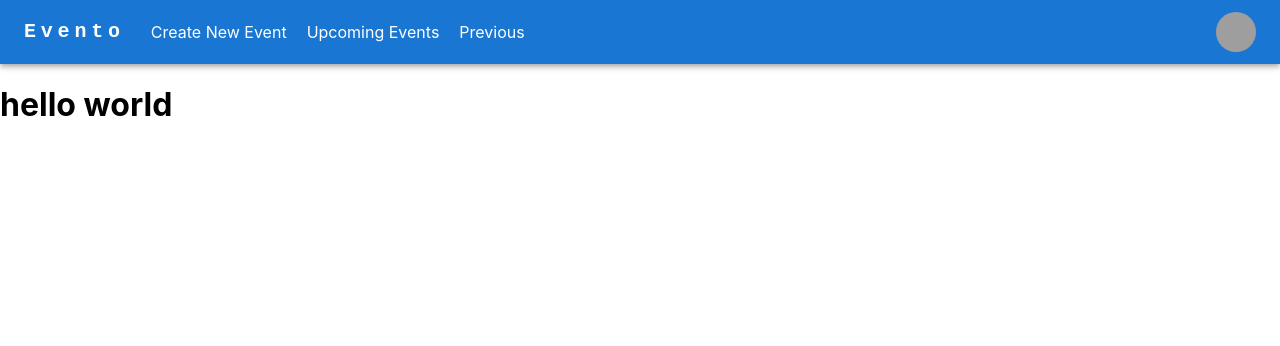
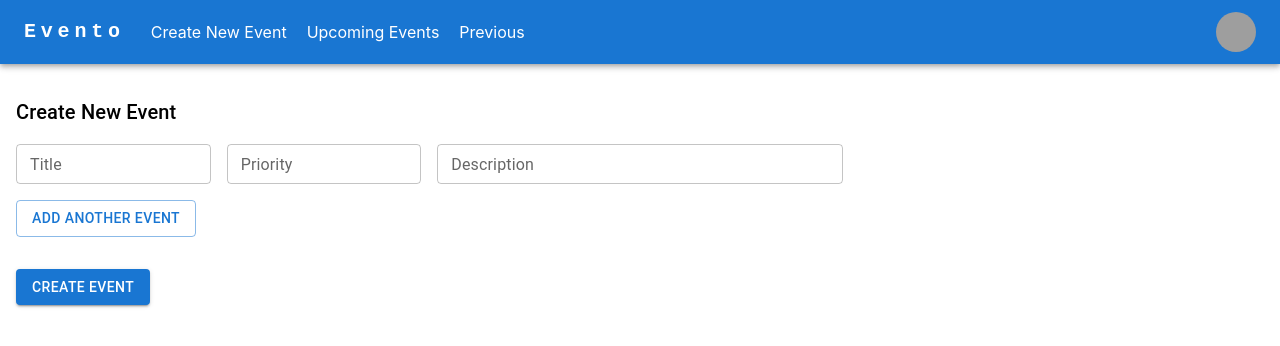
Before and after one commit to K-adu/EventManagement, a React (Create React App) app: page /create in a window 1280 px wide. Shown: the top 346 px of the page. Built offline with nearby package versions, Linux system fonts and the light colour scheme; grey boxes are pictures that could not be loaded.

Commit message:
feat: formik fieldarray

```diff
--- a/src/Pages/Events/Create.jsx
+++ b/src/Pages/Events/Create.jsx
@@ -1,14 +1,96 @@
-import { useFormik, FieldArray, ErrorMessage } from 'formik';
-import * as yup from 'yup';
+import React from 'react';
+import { Formik, Form, Field, FieldArray } from 'formik';
+import { Typography, Grid, Button, TextField, Box } from '@mui/material';
+
+const eventsGroup = { title: '', description: '', priority: '' };
+
 export default function Create() {
-  const initialValues = {
-    title: [''],
-    description: [''],
-    priority: [''],
-  };
   return (
-    <>
-      <h1>hello world</h1>
-    </>
+    <Formik
+      initialValues={{
+        events: [eventsGroup],
+      }}
+      onSubmit={async (values, actions) => {
+        console.log(values);
+        alert(JSON.stringify(values, null, 2));
+      }}
+    >
+      {({ values }) => (
+        <Form>
+          <FieldArray name="events">
+            {({ push, remove }) => (
+              <Grid container spacing={2} sx={{ marginTop: 2, paddingX: 2 }}>
+                <Grid item xs={12}>
+                  <Typography variant="h6" component="h2">
+                    Create New Event
+                  </Typography>
+                </Grid>
+                {values.events.map((_, index) => (
+                  <Grid container item key={index} spacing={2}>
+                    <Grid item xs={4} md={2}>
+                      <Field
+                        fullWidth
+                        name={`events.${index}.title`}
+                        component={TextField}
+                        label="Title"
+                        size="small" // Make fields smaller
+                      />
+                    </Grid>
+                    <Grid item xs={12} md={2}>
+                      <Field
+                        fullWidth
+                        name={`events.${index}.priority`}
+                        component={TextField}
+                        label="Priority"
+                        size="small" // Make fields smaller
+                      />
+                    </Grid>
+                    <Grid item xs={12} md={4}>
+                      <Field
+                        fullWidth
+                        name={`events.${index}.description`}
+                        component={TextField}
+                        label="Description"
+                        size="small" // Make fields smaller
+                      />
+                    </Grid>
+                    {index > 0 && (
+                      <Grid item xs={2}>
+                        <Button
+                          variant="outlined"
+                          color="error"
+                          onClick={() => remove(index)}
+                        >
+                          Delete
+                        </Button>
+                      </Grid>
+                    )}
+                  </Grid>
+                ))}
+                <Grid item xs={12}>
+                  <Box display="flex" alignItems="center">
+                    <Button
+                      variant="outlined"
+                      onClick={() => push(eventsGroup)}
+                    >
+                      Add Another Event
+                    </Button>
+                  </Box>
+                </Grid>
+                <Grid item xs={12}>
+                  <Box mt={2}>
+                    {' '}
+                    {/* Add margin-top */}
+                    <Button type="submit" variant="contained" color="primary">
+                      Create Event
+                    </Button>
+                  </Box>
+                </Grid>
+              </Grid>
+            )}
+          </FieldArray>
+        </Form>
+      )}
+    </Formik>
   );
 }
```
